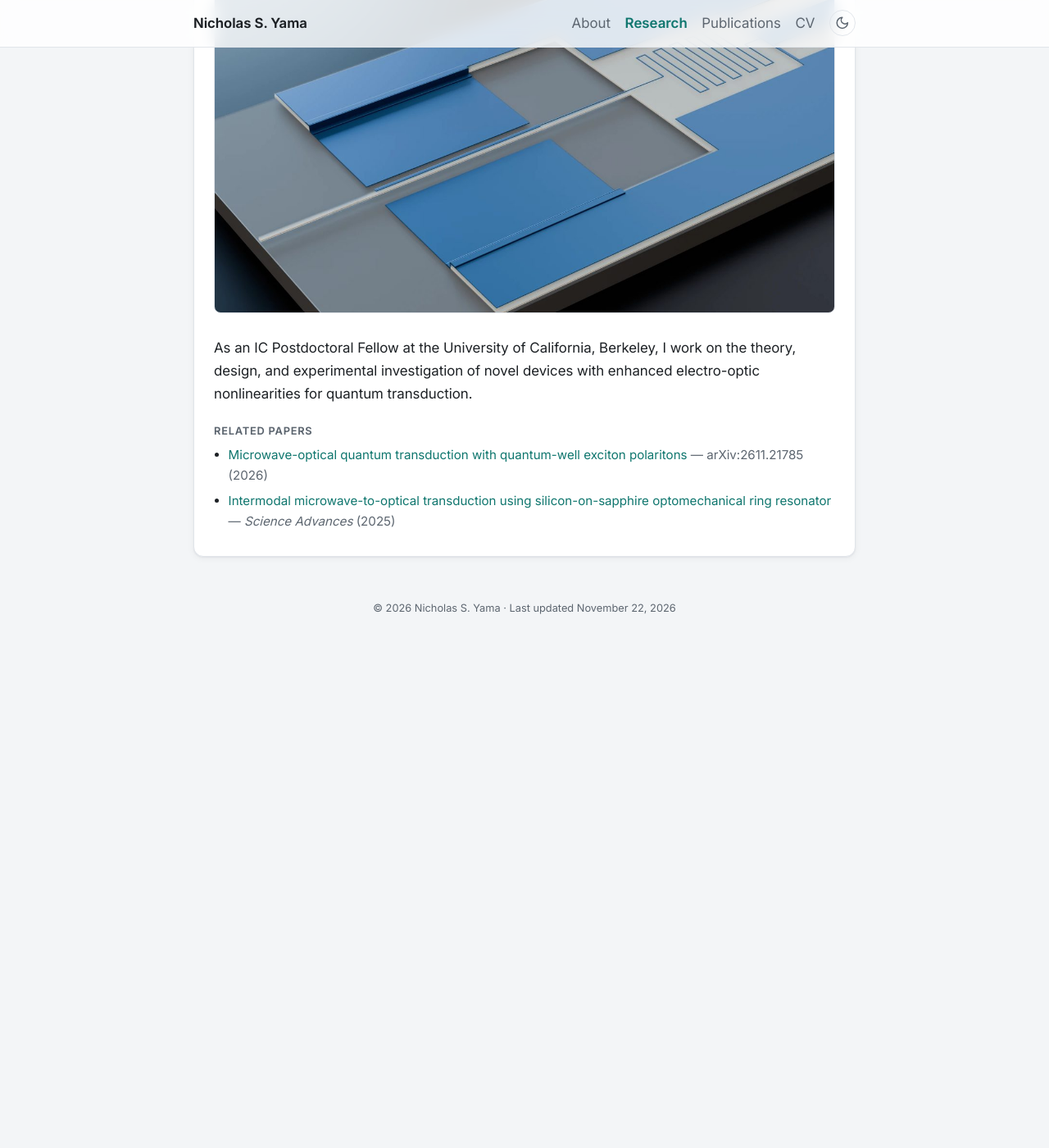
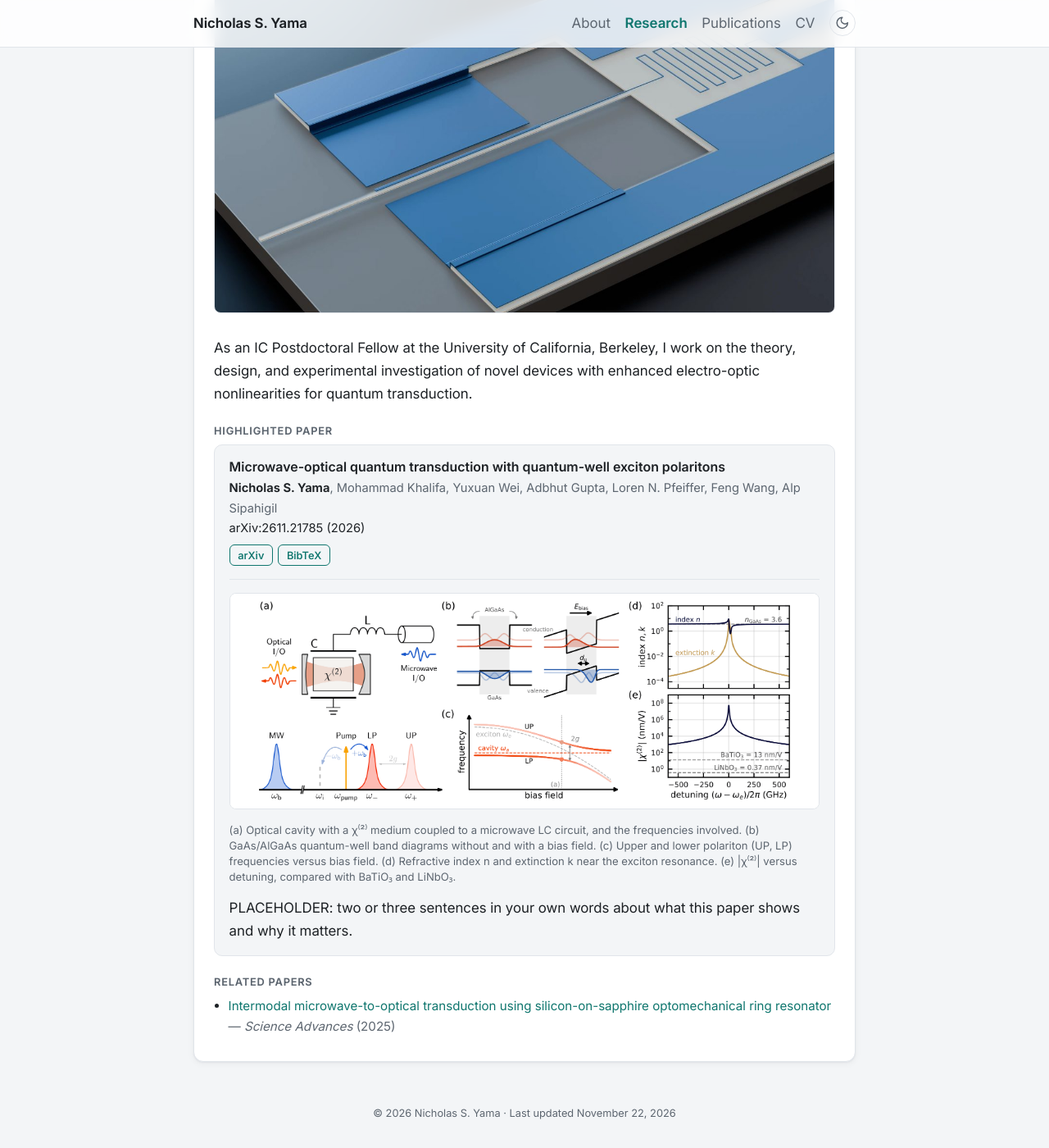
Before and after one commit to nyama8/nyama8.github.io, a Jekyll site: the page built from _topics/transduction.md, in a window 1280 px wide and 1400 px high, scrolled down 241 px. Shown: the whole window at 82% size. Built offline with Jekyll 4.4.1, drawn with Linux system fonts in a browser that asks for light colours; before the commit the page ends 1025 px from its top, so only the background shows below that.

Commit message:
Research: highlight the 2026 transduction preprint with its overview figure
Co-Authored-By: Claude Opus 5.5 <noreply@anthropic.com>

```diff
--- a/_topics/transduction.md
+++ b/_topics/transduction.md
@@ -13,6 +13,27 @@ alt: Rendering of an on-chip transduction device
 summary: >-
   Theory, design, and experimental investigation of devices that convert
   quantum signals between microwave and optical frequencies.
+# Highlighted papers (optional): shown above "Related papers" and left out of that list.
+#   id: paper id; text: a few sentences in your words;
+#   image, alt, caption: optional figure (check the journal's reuse policy; credit it in the caption)
+highlights:
+  - id: yama2026transduction
+    text: >-
+      PLACEHOLDER: two or three sentences in your own words about what this
+      paper shows and why it matters.
+    image: /assets/img/research/transduction-highlight.png
+    alt: >-
+      Five-panel overview figure: (a) circuit diagram of an optical cavity containing a
+      chi-2 medium coupled to a microwave LC circuit, with a frequency diagram;
+      (b) GaAs/AlGaAs quantum-well band diagrams with and without a bias field;
+      (c) polariton frequencies versus bias field; (d) refractive index and extinction
+      versus detuning; (e) magnitude of chi-2 versus detuning compared with BaTiO3 and LiNbO3.
+    caption: >-
+      (a) Optical cavity with a χ⁽²⁾ medium coupled to a microwave LC circuit, and the
+      frequencies involved. (b) GaAs/AlGaAs quantum-well band diagrams without and with
+      a bias field. (c) Upper and lower polariton (UP, LP) frequencies versus bias field.
+      (d) Refractive index n and extinction k near the exciton resonance. (e) |χ⁽²⁾|
+      versus detuning, compared with BaTiO₃ and LiNbO₃.
 papers: [yama2026transduction, chen2025sciadv]
 ---
 
```
Also changed, not shown: assets/img/research/transduction-highlight.png (added).
